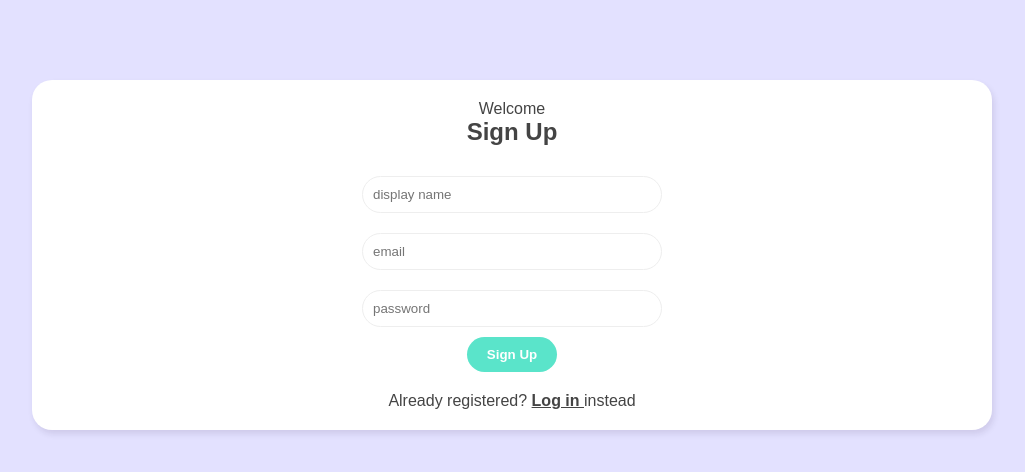
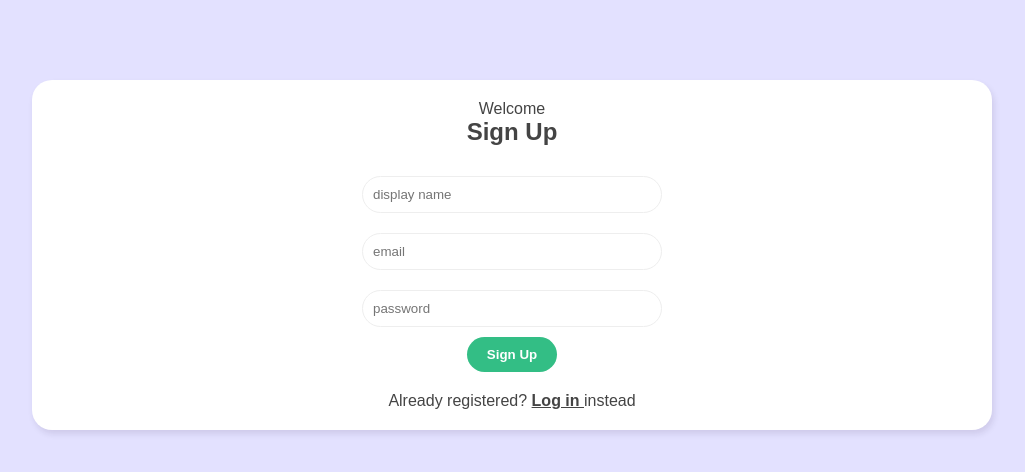
Before and after one commit to SXboctuk/vue-chat, a Vue app: page / in a window 1280 px wide. In both pictures the pointer is over the button "Sign Up". Shown: the top 472 px of the page, without its empty margins (128-1153 px from the left). Built offline with nearby package versions, Linux system fonts and the light colour scheme; the HTML template or start-up script is replaced by a standard one.

Commit message:
hover to buttonUI

```diff
--- a/src/components/UI/Button.ui.vue
+++ b/src/components/UI/Button.ui.vue
@@ -4,7 +4,7 @@
   </button>
 </template>
 
-<style scoped>
+<style scoped lang="scss">
 .button {
   text-decoration: none;
   background-color: #5ae4ca;
@@ -13,5 +13,9 @@
   border: 0;
   border-radius: 20px;
   padding: 10px 20px;
+
+  &:hover {
+    background-color: #33be85;
+  }
 }
 </style>
```
